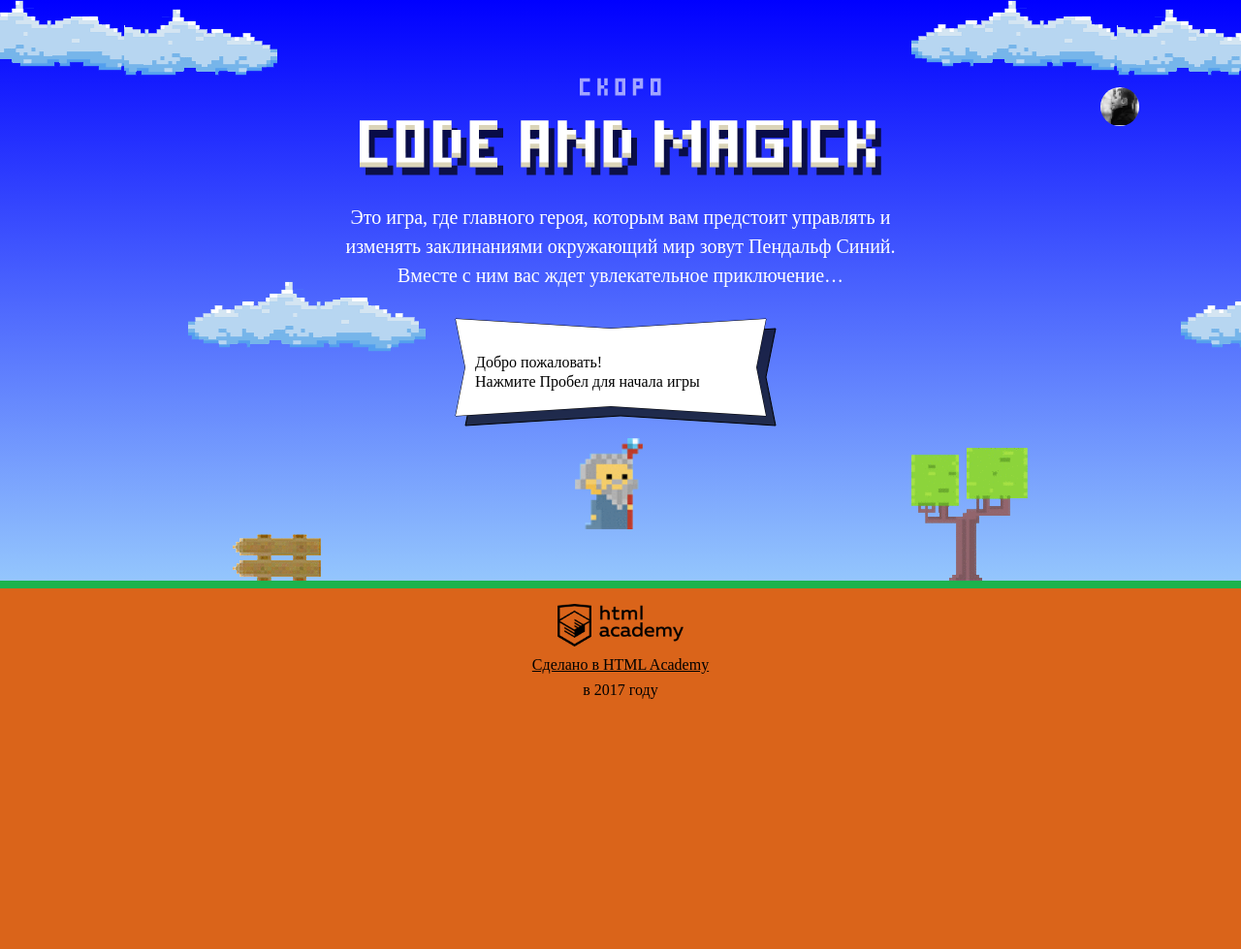
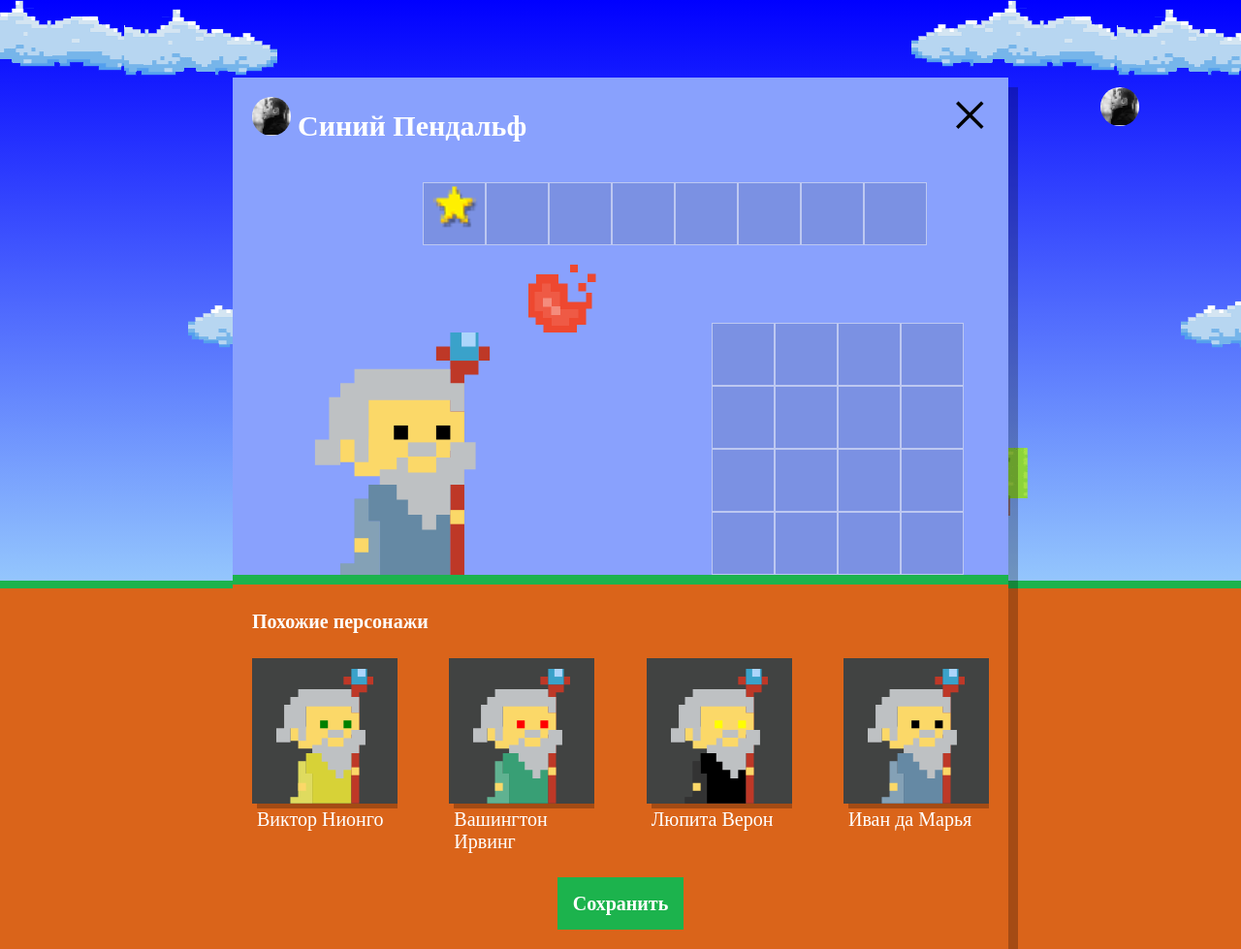
Before and after one commit to Mamoob/519699-code-and-magick, a website: page index.html in a window 1280 px wide. Shown: the whole page at 97% size. Before the commit the page ends 800 px from the top, so only its background shows below. Drawn offline with Linux system fonts and the light colour scheme; a web font is replaced by a local one.

Commit message:
Первоначальный вариант

```diff
--- a/index.html
+++ b/index.html
@@ -209,6 +209,7 @@
     return ((height / 3) * 2) - (getWizardHeight() / 2);
   }
 </script>
+<script src="js/setup.js"></script>
 <script src="js/stat.js"></script>
 <script src="js/game.js"></script>
 
--- /dev/null
+++ b/js/setup.js
@@ -0,0 +1,59 @@
+'use strict';
+
+var NAMES = ['Иван', 'Хуан Себастьян', 'Мария', 'Кристоф', 'Виктор', 'Юлия', 'Люпита', 'Вашингтон'];
+var SURNAMES = ['да Марья', 'Верон', 'Мирабелла', 'Вальц', 'Онопко', 'Топольницкая', 'Нионго', 'Ирвинг'];
+var COAT_COLORS = ['rgb(101, 137, 164)', 'rgb(241, 43, 107)', 'rgb(146, 100, 161)', 'rgb(56, 159, 117)', 'rgb(215, 210, 55)', 'rgb(0, 0, 0)'];
+var EYES_COLORS = ['black', 'red', 'blue', 'yellow', 'green'];
+
+var setup = document.querySelector('.setup');
+var wizardTemplate = document.querySelector('#similar-wizard-template').content.querySelector('.setup-similar-item');
+var similarItems = document.querySelector('.setup-similar');
+var similarPlayer = document.querySelector('.setup-similar-list');
+var fragment = document.createDocumentFragment();
+
+setup.classList.remove('hidden');
+similarItems.classList.remove('hidden');
+
+var randomSplice = function (arr) {
+  return arr.splice(Math.round(Math.random() * arr.length - 1), 1);
+};
+
+var wizards = [{
+  name: randomSplice(NAMES),
+  surname: randomSplice(SURNAMES),
+  coatColor: randomSplice(COAT_COLORS),
+  eyesColor: randomSplice(EYES_COLORS)
+},
+{
+  name: randomSplice(NAMES),
+  surname: randomSplice(SURNAMES),
+  coatColor: randomSplice(COAT_COLORS),
+  eyesColor: randomSplice(EYES_COLORS)
+},
+{
+  name: randomSplice(NAMES),
+  surname: randomSplice(SURNAMES),
+  coatColor: randomSplice(COAT_COLORS),
+  eyesColor: randomSplice(EYES_COLORS)
+},
+{
+  name: randomSplice(NAMES),
+  surname: randomSplice(SURNAMES),
+  coatColor: randomSplice(COAT_COLORS),
+  eyesColor: randomSplice(EYES_COLORS)
+}
+];
+
+var renderWizard = function (wizard) {
+  var wizardElement = wizardTemplate.cloneNode(true);
+  wizardElement.querySelector('.setup-similar-label').textContent = wizard.name + ' ' + wizard.surname;
+  wizardElement.querySelector('.wizard-coat').style.fill = wizard.coatColor;
+  wizardElement.querySelector('.wizard-eyes').style.fill = wizard.eyesColor;
+
+  return wizardElement;
+};
+
+for (var i = 0; i < wizards.length; i++) {
+  fragment.appendChild(renderWizard(wizards[i]));
+}
+similarPlayer.appendChild(fragment);
```
